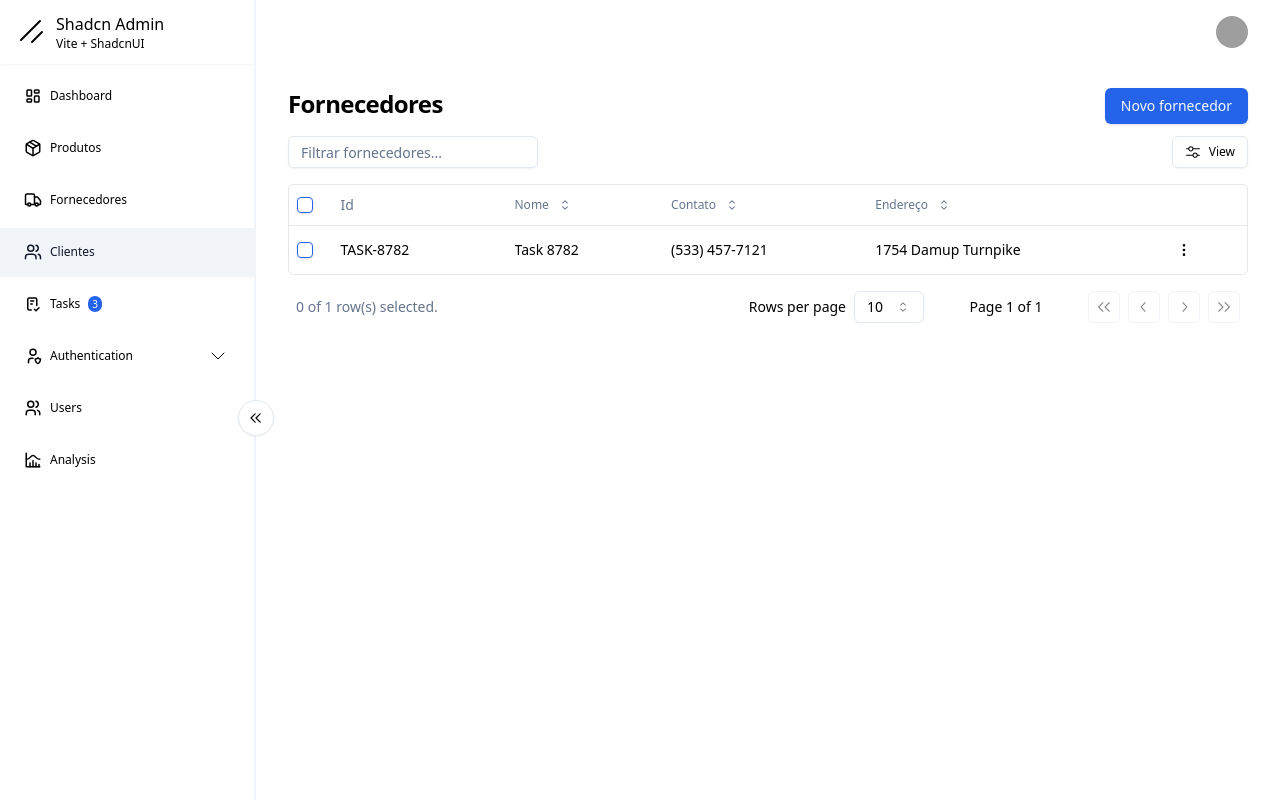
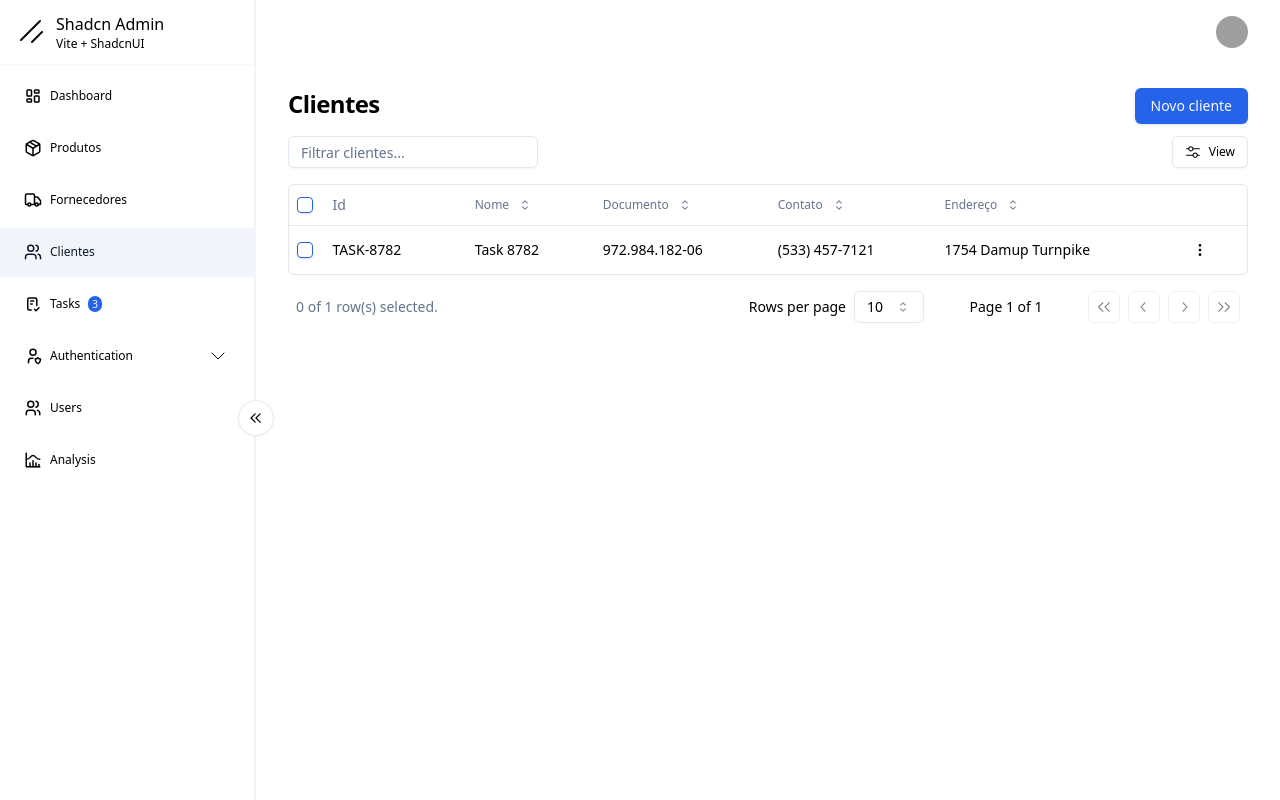
Before and after one commit to anaclaraberga/WEB-INVENTORY, a React (Vite) app: page /clients in a window 1280 px wide. Built offline with nearby package versions, Linux system fonts and the light colour scheme; grey boxes are pictures that could not be loaded.

Commit message:
refactor: client schemas

```diff
--- a/src/components/data-table/data-table-toolbar.tsx
+++ b/src/components/data-table/data-table-toolbar.tsx
@@ -43,9 +43,10 @@ export function DataTableToolbar<TData>({
           className='h-8 w-[150px] lg:w-[250px]'
         />
         <div className='flex gap-x-2'>
-          {config.filters.map((filter) => {
+          {config.filters.map((filter, key) => {
             return table.getColumn(filter.key) && (
               <DataTableFacetedFilter
+              key={key}
                 column={table.getColumn(filter.key)}
                 title={filter.title}
                 options={filter.options}
--- a/src/pages/clients/data-table/config.tsx
+++ b/src/pages/clients/data-table/config.tsx
@@ -5,7 +5,8 @@ import { DataTableRowActions, DropdownOption } from '@/components/data-table/dat
 import { Checkbox } from '@/components/ui/checkbox'
 
 import { DataTableToolbarConfig } from '@/components/data-table/data-table-toolbar'
-import { SupplierSchema, supplierSchema } from './schema'
+import { StringUtils } from '@/utils/StringUtils'
+import { ClientSchema, clientSchema } from './schema'
 
 export const rowActionsOptions: DropdownOption[] = [
   {
@@ -23,7 +24,7 @@ export const rowActionsOptions: DropdownOption[] = [
   },
 ]
 
-export const columns: ColumnDef<SupplierSchema>[] = [
+export const columns: ColumnDef<ClientSchema>[] = [
   {
     id: 'select',
     header: ({ table }) => (
@@ -76,6 +77,24 @@ export const columns: ColumnDef<SupplierSchema>[] = [
     }
   },
   {
+    accessorKey: 'document',
+    header: ({ column }) => (
+      <DataTableColumnHeader column={column} title='Documento' />
+    ),
+    cell: ({ row }) => {
+      return (
+        <div className='flex space-x-2'>
+          <span className='max-w-32 truncate font-medium sm:max-w-72 md:max-w-[31rem]'>
+            {StringUtils.formatDocument(row.getValue('document'))}
+          </span>
+        </div>
+      )
+    },
+    filterFn: (row, id, value) => {
+      return value.includes(row.getValue(id))
+    }
+  },
+  {
     accessorKey: 'contact',
     header: ({ column }) => (
       <DataTableColumnHeader column={column} title='Contato' />
@@ -113,12 +132,12 @@ export const columns: ColumnDef<SupplierSchema>[] = [
   },
   {
     id: 'actions',
-    cell: ({ row }) => <DataTableRowActions row={row} schema={supplierSchema} options={rowActionsOptions} />,
+    cell: ({ row }) => <DataTableRowActions row={row} schema={clientSchema} options={rowActionsOptions} />,
   },
 ]
 
 export const toolbar: DataTableToolbarConfig = {
-  placeholder: 'Filtrar fornecedores...',
+  placeholder: 'Filtrar clientes...',
   searchKey: 'name',
-  filters: []
+  filters: [],
 }
--- a/src/pages/clients/data-table/data.ts
+++ b/src/pages/clients/data-table/data.ts
@@ -1,9 +1,10 @@
-import { SupplierSchema } from './schema'
+import { ClientSchema } from './schema'
 
-export const data: SupplierSchema[] = [
+export const data: ClientSchema[] = [
   {
     id: 'TASK-8782',
     name: 'Task 8782',
+    document: '97298418206',
     contact: '(533) 457-7121',
     address: '1754 Damup Turnpike',
   },
--- a/src/pages/clients/data-table/schema.ts
+++ b/src/pages/clients/data-table/schema.ts
@@ -1,10 +1,11 @@
 import { z } from 'zod'
 
-export const supplierSchema = z.object({
+export const clientSchema = z.object({
   id: z.string(),
   name: z.string(),
+  document: z.string(),
   contact: z.string(),
   address: z.string(),
 })
 
-export type SupplierSchema = z.infer<typeof supplierSchema>
+export type ClientSchema = z.infer<typeof clientSchema>
--- a/src/pages/clients/index.tsx
+++ b/src/pages/clients/index.tsx
@@ -5,19 +5,19 @@ import { useNavigate } from 'react-router-dom'
 import { columns, rowActionsOptions, toolbar } from './data-table/config'
 import { data } from './data-table/data'
 
-export default function Supplier() {
+export default function Clients() {
   const navigation = useNavigate()
 
   rowActionsOptions[0].onClick = () => {
-    navigation('/supplier/add/1')
+    navigation('/clients/add/1')
   }
 
   return (
     <BaseTemplate>
       <div className='mb-2 flex items-center justify-between space-y-2'>
         <div className='flex w-full justify-between'>
-          <h2 className='text-2xl font-bold tracking-tight'>Fornecedores</h2>
-          <Button onClick={() => navigation("/supplier/add")}>Novo fornecedor</Button>
+          <h2 className='text-2xl font-bold tracking-tight'>Clientes</h2>
+          <Button onClick={() => navigation("/supplier/add")}>Novo cliente</Button>
         </div>
       </div>
       <div className='-mx-4 flex-1 overflow-auto px-4 py-1 lg:flex-row lg:space-x-12 lg:space-y-0'>
```
